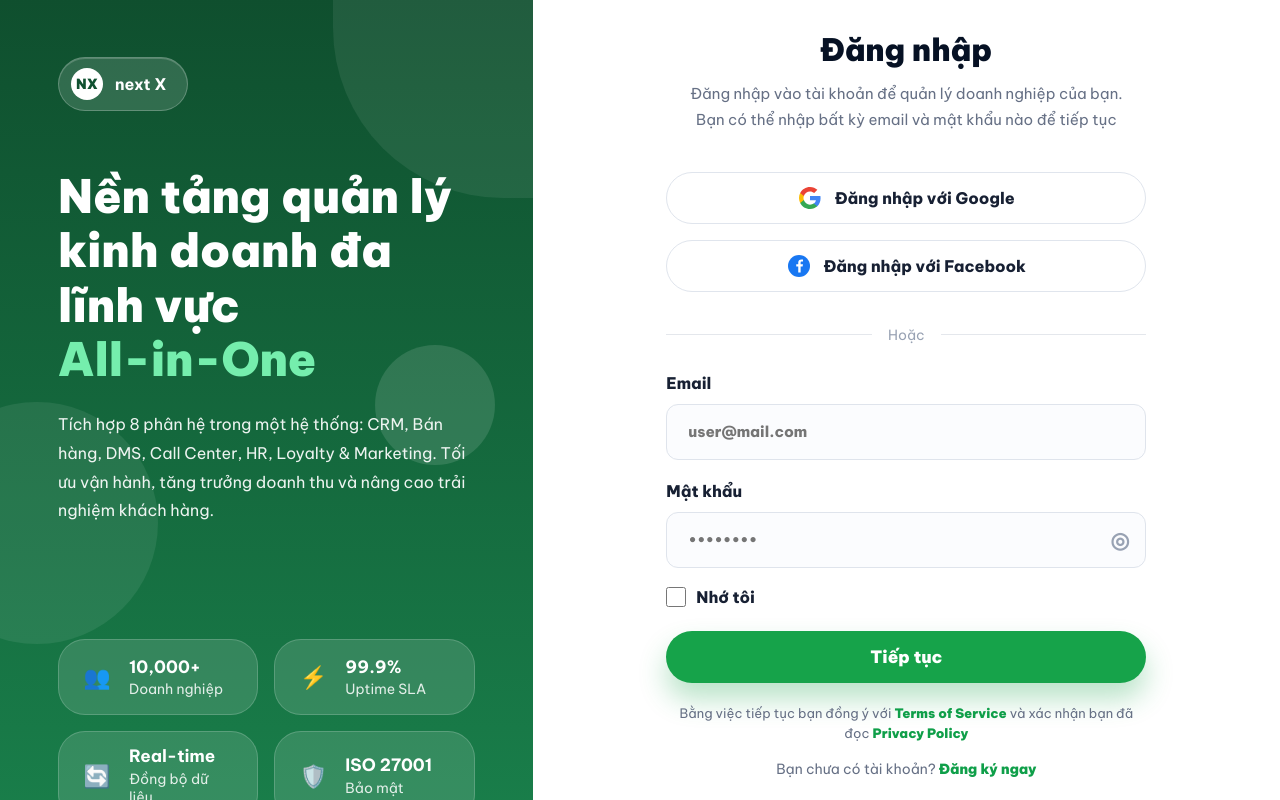
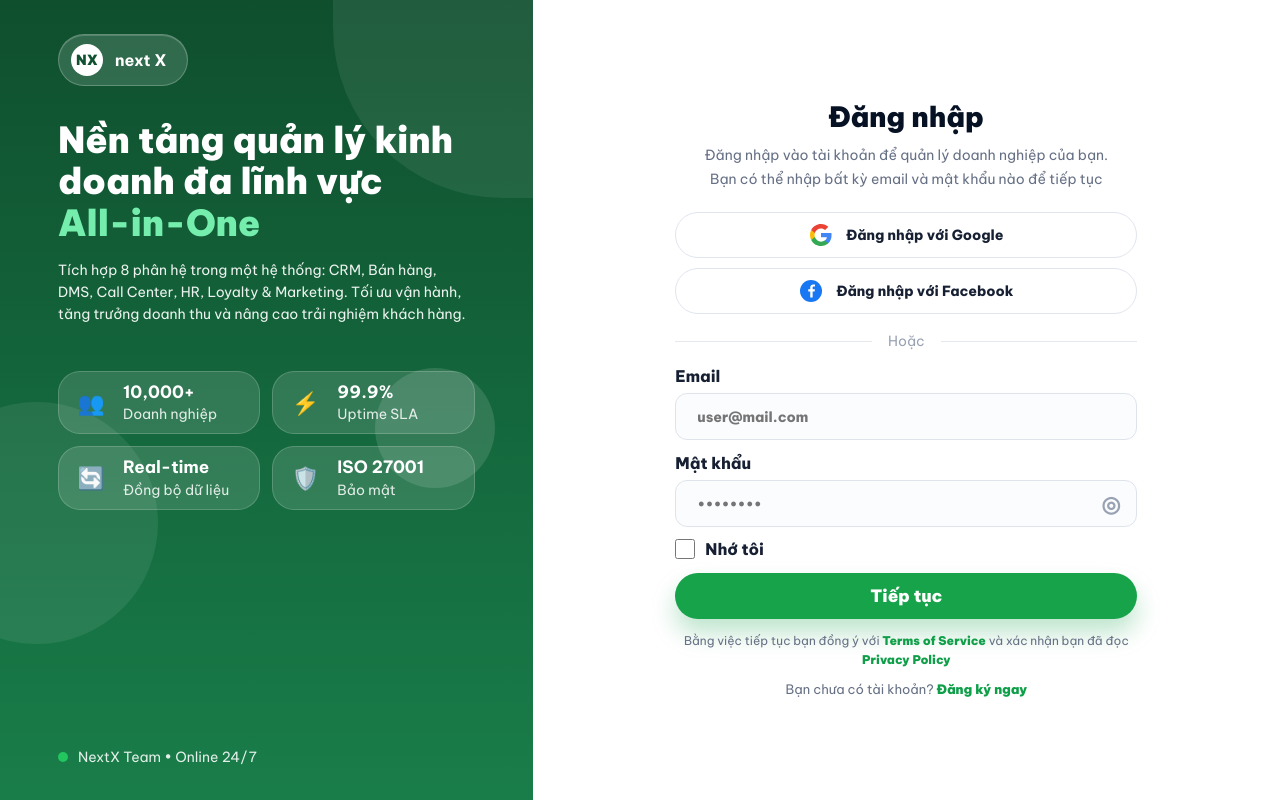
Before and after one commit to Haphuonganh4123/Haphuonganh4123, a Next.js app: page / in a window 1280 px wide. Built offline with nearby package versions, Linux system fonts and the light colour scheme.

Commit message:
Fit login screen to viewport

```diff
--- a/src/app/globals.css
+++ b/src/app/globals.css
@@ -102,7 +102,7 @@ a {
   position: relative;
   height: 100vh;
   display: block;
-  padding: 57px 58px;
+  padding: 48px 58px;
   overflow: hidden;
   background:
     linear-gradient(180deg, rgba(15, 79, 46, 0.98), rgba(25, 126, 74, 0.98)),
@@ -178,7 +178,7 @@ a {
 }
 
 .auth-copy {
-  margin-top: 58px;
+  margin-top: 48px;
   max-width: 620px;
 }
 
@@ -194,7 +194,7 @@ a {
 .auth-copy h1 {
   margin: 0;
   max-width: 610px;
-  font-size: 46px;
+  font-size: 42px;
   line-height: 1.18;
   letter-spacing: 0;
   font-weight: 900;
@@ -208,10 +208,10 @@ a {
 .auth-copy > span {
   display: block;
   max-width: 565px;
-  margin-top: 24px;
+  margin-top: 20px;
   color: rgba(255, 255, 255, 0.92);
-  font-size: 16px;
-  line-height: 1.8;
+  font-size: 15px;
+  line-height: 1.7;
 }
 
 .auth-stats-grid {
@@ -219,15 +219,15 @@ a {
   display: grid;
   grid-template-columns: repeat(2, minmax(0, 1fr));
   gap: 16px;
-  margin-top: 114px;
+  margin-top: 72px;
 }
 
 .auth-stat-card {
-  min-height: 76px;
+  min-height: 72px;
   display: flex;
   align-items: center;
   gap: 18px;
-  padding: 14px 24px;
+  padding: 13px 24px;
   border: 1px solid rgba(255, 255, 255, 0.18);
   border-radius: 27px;
   background: rgba(255, 255, 255, 0.13);
@@ -279,7 +279,7 @@ a {
   display: grid;
   place-items: center;
   overflow: hidden;
-  padding: 32px 32px 30px;
+  padding: 24px 32px;
   background: #ffffff;
 }
 
@@ -293,7 +293,7 @@ a {
 }
 
 .auth-title {
-  margin-bottom: 40px;
+  margin-bottom: 30px;
   text-align: center;
 }
 
@@ -307,15 +307,15 @@ a {
 }
 
 .auth-title h2 {
-  margin: 0 0 15px;
+  margin: 0 0 12px;
   color: #061124;
-  font-size: 31px;
+  font-size: 30px;
   line-height: 1.15;
   font-weight: 900;
 }
 
 .auth-title p {
-  margin: 4px 0 0;
+  margin: 3px 0 0;
   color: #667085;
   font-size: 15px;
   line-height: 1.5;
@@ -324,12 +324,12 @@ a {
 .auth-social,
 .auth-submit {
   width: 100%;
-  min-height: 52px;
+  min-height: 50px;
   display: flex;
   align-items: center;
   justify-content: center;
   gap: 13px;
-  margin-bottom: 16px;
+  margin-bottom: 12px;
   border-radius: 999px;
   font-size: 16px;
 }
@@ -357,7 +357,7 @@ a {
   display: flex;
   align-items: center;
   gap: 16px;
-  margin: 34px 0 29px;
+  margin: 24px 0 22px;
   color: #98a2b3;
   font-size: 14px;
 }
@@ -372,8 +372,8 @@ a {
 
 .auth-field {
   display: grid;
-  gap: 11px;
-  margin-bottom: 21px;
+  gap: 9px;
+  margin-bottom: 17px;
   color: #172033;
   font-weight: 800;
 }
@@ -381,7 +381,7 @@ a {
 .auth-field input,
 .password-field {
   width: 100%;
-  min-height: 56px;
+  min-height: 52px;
   border: 1px solid #dfe4ec;
   border-radius: 12px;
   background: #fbfcfe;
@@ -400,7 +400,7 @@ a {
 }
 
 .password-field input {
-  min-height: 54px;
+  min-height: 50px;
   border: 0;
   background: transparent;
 }
@@ -423,7 +423,7 @@ a {
   align-items: center;
   justify-content: space-between;
   gap: 16px;
-  margin: -2px 0 24px;
+  margin: -1px 0 18px;
 }
 
 .auth-options label {
@@ -455,7 +455,7 @@ a {
   color: #ffffff;
   font-size: 17px;
   font-weight: 900;
-  box-shadow: 0 16px 28px rgba(22, 163, 74, 0.3);
+  box-shadow: 0 14px 24px rgba(22, 163, 74, 0.28);
 }
 
 .auth-submit:hover {
@@ -470,12 +470,12 @@ a {
 }
 
 .auth-legal {
-  margin: 20px 0 0;
+  margin: 16px 0 0;
   font-size: 13px;
 }
 
 .auth-register {
-  margin: 16px 0 0;
+  margin: 12px 0 0;
   font-size: 14px;
 }
 
@@ -1061,6 +1061,104 @@ tbody tr:last-child td {
   }
 }
 
+@media (max-height: 820px) and (min-width: 1101px) {
+  .auth-brand-panel {
+    padding-top: 34px;
+    padding-bottom: 34px;
+  }
+
+  .auth-logo {
+    height: 52px;
+  }
+
+  .auth-copy {
+    margin-top: 34px;
+  }
+
+  .auth-copy h1 {
+    font-size: 36px;
+    line-height: 1.15;
+  }
+
+  .auth-copy > span {
+    margin-top: 16px;
+    font-size: 14px;
+    line-height: 1.55;
+  }
+
+  .auth-stats-grid {
+    gap: 12px;
+    margin-top: 46px;
+  }
+
+  .auth-stat-card {
+    min-height: 62px;
+    padding: 10px 18px;
+    border-radius: 22px;
+  }
+
+  .auth-form-panel {
+    padding-top: 18px;
+    padding-bottom: 18px;
+  }
+
+  .auth-card {
+    width: min(462px, 100%);
+  }
+
+  .auth-title {
+    margin-bottom: 22px;
+  }
+
+  .auth-title h2 {
+    font-size: 28px;
+  }
+
+  .auth-title p,
+  .auth-social,
+  .auth-field input {
+    font-size: 14px;
+  }
+
+  .auth-social,
+  .auth-submit {
+    min-height: 46px;
+    margin-bottom: 10px;
+  }
+
+  .auth-divider {
+    margin: 18px 0 16px;
+  }
+
+  .auth-field {
+    gap: 7px;
+    margin-bottom: 13px;
+  }
+
+  .auth-field input,
+  .password-field {
+    min-height: 47px;
+  }
+
+  .password-field input {
+    min-height: 45px;
+  }
+
+  .auth-options {
+    margin-bottom: 14px;
+  }
+
+  .auth-legal {
+    margin-top: 13px;
+    font-size: 12px;
+  }
+
+  .auth-register {
+    margin-top: 9px;
+    font-size: 13px;
+  }
+}
+
 @media (max-width: 1100px) {
   .auth-shell {
     height: auto;
```
